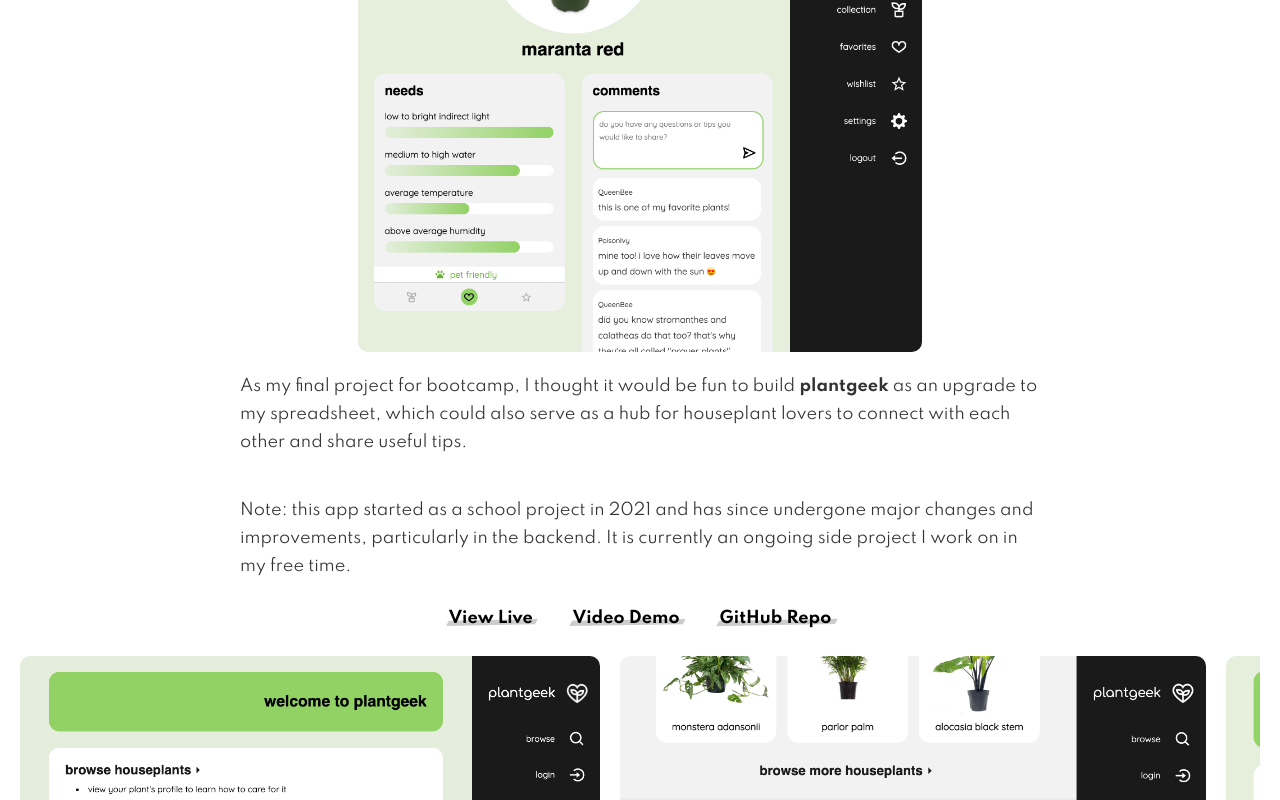
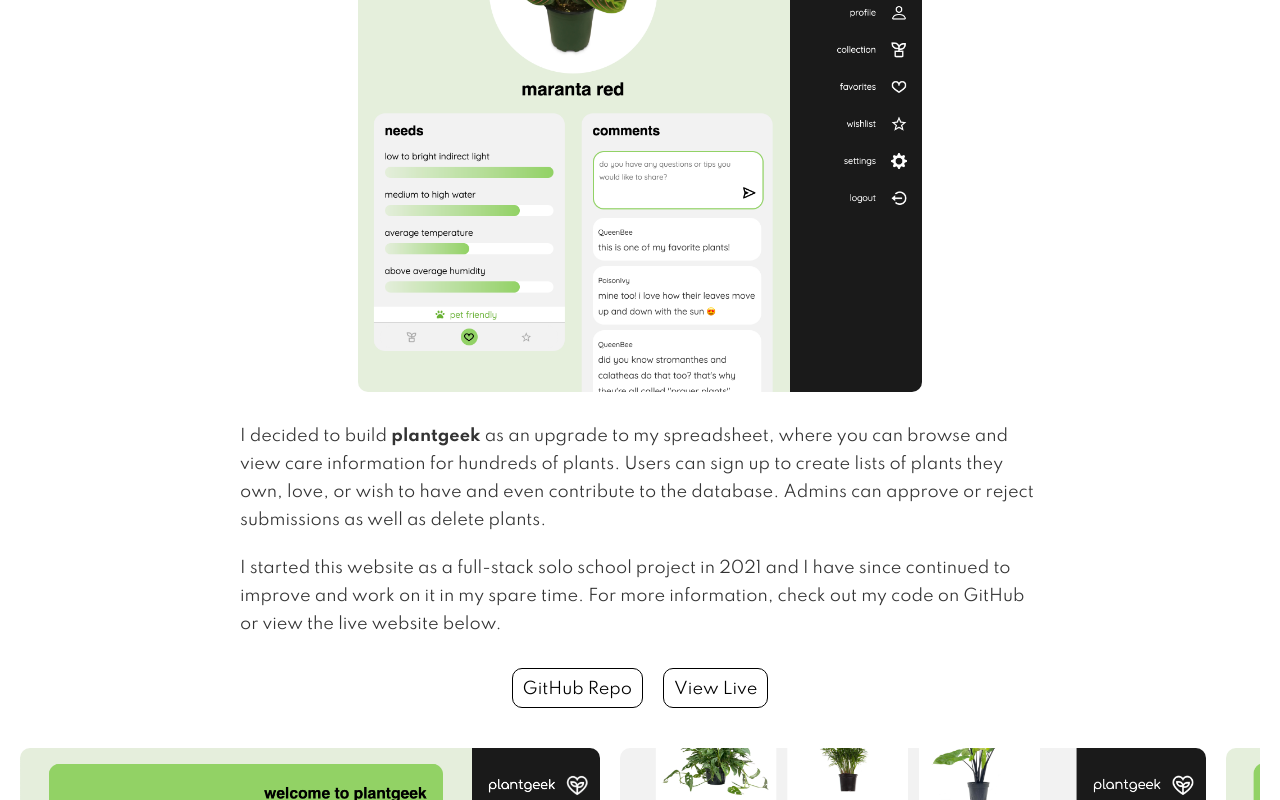
Before and after one commit to v-prt/portfolio, a React (Create React App) app: page / in a window 1280 px wide. Shown: the part 2000-2800 px from the top of the page. Built offline with nearby package versions, Linux system fonts and the light colour scheme; a web font is replaced by a local one.

Commit message:
fixes & tweaks

```diff
--- a/src/GlobalStyles.js
+++ b/src/GlobalStyles.js
@@ -16,6 +16,7 @@ export default createGlobalStyle`
       src:
         url(${GallaudetRegularWoff}) format('woff'),
         url(${GallaudetRegularWoff2}) format('woff2');
+        font-display: block;
     }
 
     * {
--- a/src/components/FeaturedProject.js
+++ b/src/components/FeaturedProject.js
@@ -1,7 +1,7 @@
 import React from 'react'
 
 import styled from 'styled-components/macro'
-import { UnderlinedLink, ProjectGallery } from '../GlobalStyles'
+import { COLORS, UnderlinedLink, ProjectGallery } from '../GlobalStyles'
 import { ImageLoader } from '../components/ImageLoader'
 
 import plantgeekHome1 from '../assets/plantgeek/plantgeek-homepage1.png'
@@ -21,38 +21,46 @@ export const FeaturedProject = () => {
     <Wrapper>
       <Description>
         <h2>
-          <span className='feat'>featuring</span> [ <b>plantgeek</b> ]
+          <span className='feat'>featuring</span>
+          <span className='title'>
+            [ <b>plantgeek</b> ]
+          </span>
         </h2>
         <p>
           Houseplants are a fairly new obsession of mine and sometimes I struggle to remember their
           various needs. My solution had been to keep a spreadsheet with information on each plant,
           such as the level of light, water, temperature, and humidity they each required.
         </p>
-        <ImageLoader src={plantgeekPlantProfile} alt='' />
+        <div className='primary-image'>
+          <ImageLoader src={plantgeekPlantProfile} alt='' />
+        </div>
         <p>
-          As my final project for bootcamp, I thought it would be fun to build
+          I decided to build
           <strong> plantgeek </strong>
-          as an upgrade to my spreadsheet, which could also serve as a hub for houseplant lovers to
-          connect with each other and share useful tips.
+          as an upgrade to my spreadsheet, where you can browse and view care information for
+          hundreds of plants. Users can sign up to create lists of plants they own, love, or wish to
+          have and even contribute to the database. Admins can approve or reject submissions as well
+          as delete plants.
         </p>
         <p>
-          Note: this app started as a school project in 2021 and has since undergone major changes
-          and improvements, particularly in the backend. It is currently an ongoing side project I
-          work on in my free time.
+          I started this website as a full-stack solo school project in 2021 and I have since
+          continued to improve and work on it in my spare time. For more information, check out my
+          code on GitHub or view the live website below.
         </p>
         <div className='links'>
-          <UnderlinedLink href='https://www.plantgeek.co' target='_blank' rel='noreferrer'>
-            View Live
-          </UnderlinedLink>
-          <UnderlinedLink href='https://youtu.be/_LXWqhxIMrQ' target='_blank' rel='noreferrer'>
-            Video Demo
-          </UnderlinedLink>
-          <UnderlinedLink
+          <a
+            className='link-btn secondary'
             href='https://github.com/v-prt/plantgeek'
             target='_blank'
             rel='noreferrer'>
             GitHub Repo
-          </UnderlinedLink>
+          </a>
+          <a className='link-btn' href='https://www.plantgeek.co' target='_blank' rel='noreferrer'>
+            View Live
+          </a>
+          {/* <UnderlinedLink href='https://youtu.be/_LXWqhxIMrQ' target='_blank' rel='noreferrer'>
+            Video Demo
+          </UnderlinedLink> */}
         </div>
       </Description>
       <ProjectGallery>
@@ -78,6 +86,10 @@ const Wrapper = styled.section`
   flex-direction: column;
   align-items: center;
   width: 100%;
+  .wave {
+    width: 100%;
+    transform: rotate(180deg);
+  }
 `
 
 const Description = styled.div`
@@ -88,9 +100,16 @@ const Description = styled.div`
   h2 {
     font-size: 2.5rem;
     margin: 50px 20px 20px 20px;
+    display: flex;
+    align-items: center;
+    flex-wrap: wrap;
+    span {
+      margin: 5px 0;
+    }
     .feat {
       font-size: 1.5rem;
       color: #999;
+      margin-right: 10px;
     }
     @media (max-width: 1000px) {
       font-size: 2rem;
@@ -98,11 +117,28 @@ const Description = styled.div`
   }
   p {
     max-width: 800px;
-    margin: 20px;
+    margin: 10px;
+  }
+  .primary-image {
+    margin: 20px 0;
   }
   .links {
     display: flex;
     flex-direction: column;
+    margin: 10px 0;
+    .link-btn {
+      background: #fff;
+      color: #000;
+      border: 1px solid #000;
+      margin: 10px;
+      border-radius: 10px;
+      padding: 12px 10px 10px 10px;
+      &:hover,
+      &:focus {
+        box-shadow: -3px -3px 0 #000;
+        transform: translate(3px, 3px);
+      }
+    }
     a {
       text-align: center;
       margin: 10px 20px;
--- a/src/components/Priorities.js
+++ b/src/components/Priorities.js
@@ -66,6 +66,9 @@ const Heading = styled.h2`
 
 const Div = styled.div`
   display: flex;
+  flex-wrap: wrap;
+  align-items: center;
+  justify-content: center;
   margin-bottom: 50px;
   @media (max-width: 1000px) {
     flex-direction: column;
--- a/src/routes/Homepage.js
+++ b/src/routes/Homepage.js
@@ -55,10 +55,11 @@ export const Homepage = () => {
 const Wrapper = styled.main`
   display: flex;
   flex-direction: column;
-  height: 100%;
   margin-top: 50px;
   .wave {
-    background: ${COLORS.dark};
+    background: #1a1a1a;
+    width: 100vw;
+    position: relative;
   }
 `
 
@@ -152,7 +153,7 @@ const Intro = styled.section`
   justify-content: center;
   align-items: center;
   width: 100%;
-  padding: 30px 0;
+  padding: 60px 0 30px 0;
 `
 
 const Image = styled.img`
```
Also changed, not shown: 2 other files (tests, documents, lock files or other folders).
